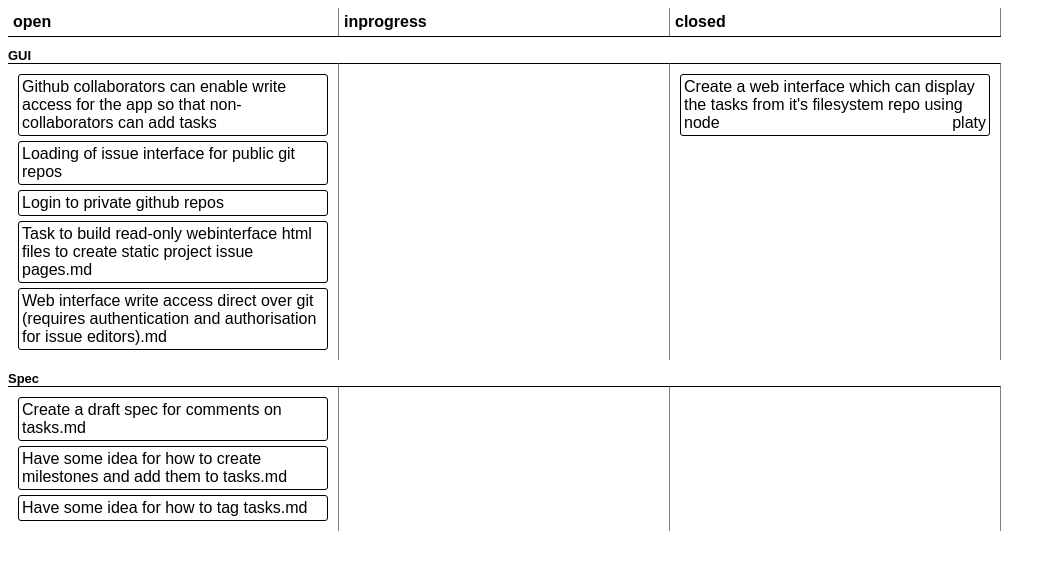
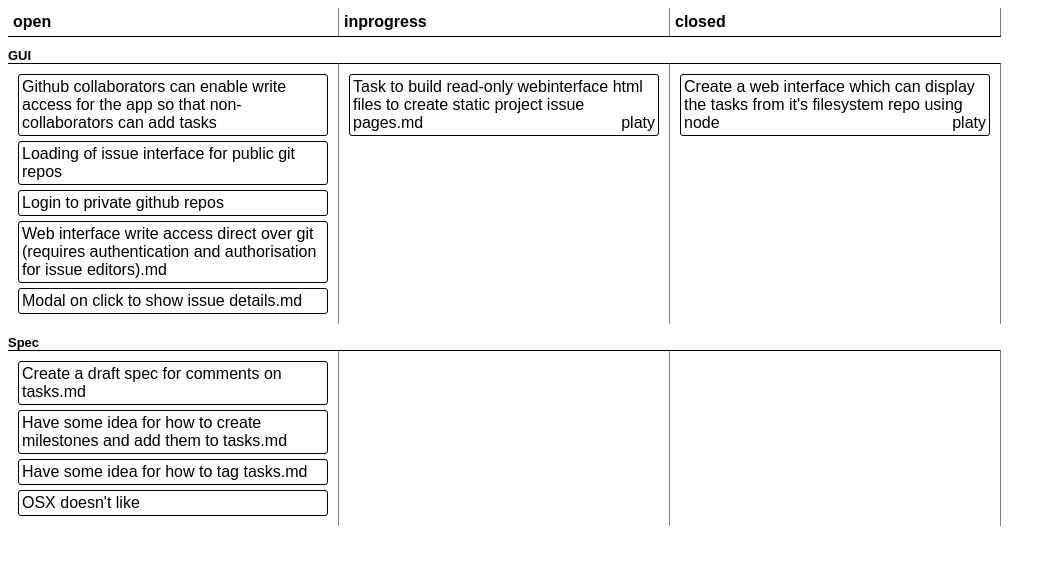
Before and after one commit to platy/issues, a plain HTML site: page issues.html in a window 1280 px wide. Shown: the whole page, without its empty margins (0-1056 px from the left). Drawn offline with Linux system fonts and the light colour scheme.

Commit message:
Update issue board

```diff
--- a/issues.html
+++ b/issues.html
@@ -51,4 +51,4 @@
   .assignee {
     float: right;
   }
-</style></head><body><main><div class=issuegrid><div class=statusheadings><div>open</div><div>inprogress</div><div>closed</div></div><section class=swimlane><h2>GUI</h2><div class=tasklist><!-- open tasks --><div>Github collaborators can enable write access for the app so that non-collaborators can add tasks</div><div>Loading of issue interface for public git repos</div><div>Login to private github repos</div><div>Task to build read-only webinterface html files to create static project issue pages.md</div><div>Web interface write access direct over git (requires authentication and authorisation for issue editors).md</div></div><div class=tasklist><!-- inprogress tasks --></div><div class=tasklist><!-- closed tasks --><div>Create a web interface which can display the tasks from it&#x27;s filesystem repo using node<div class=assignee>platy</div></div></div></section><section class=swimlane><h2>Spec</h2><div class=tasklist><!-- open tasks --><div>Create a draft spec for comments on tasks.md</div><div>Have some idea for how to create milestones and add them to tasks.md</div><div>Have some idea for how to tag tasks.md</div></div><div class=tasklist><!-- inprogress tasks --></div><div class=tasklist><!-- closed tasks --></div></section></div></main></body></html>
+</style></head><body><main><div class=issuegrid><div class=statusheadings><div>open</div><div>inprogress</div><div>closed</div></div><section class=swimlane><h2>GUI</h2><div class=tasklist><!-- open tasks --><div>Github collaborators can enable write access for the app so that non-collaborators can add tasks</div><div>Loading of issue interface for public git repos</div><div>Login to private github repos</div><div>Web interface write access direct over git (requires authentication and authorisation for issue editors).md</div><div>Modal on click to show issue details.md</div></div><div class=tasklist><!-- inprogress tasks --><div>Task to build read-only webinterface html files to create static project issue pages.md<div class=assignee>platy</div></div></div><div class=tasklist><!-- closed tasks --><div>Create a web interface which can display the tasks from it&#x27;s filesystem repo using node<div class=assignee>platy</div></div></div></section><section class=swimlane><h2>Spec</h2><div class=tasklist><!-- open tasks --><div>Create a draft spec for comments on tasks.md</div><div>Have some idea for how to create milestones and add them to tasks.md</div><div>Have some idea for how to tag tasks.md</div><div>OSX doesn&#x27;t like</div></div><div class=tasklist><!-- inprogress tasks --></div><div class=tasklist><!-- closed tasks --></div></section></div></main></body></html>
```
